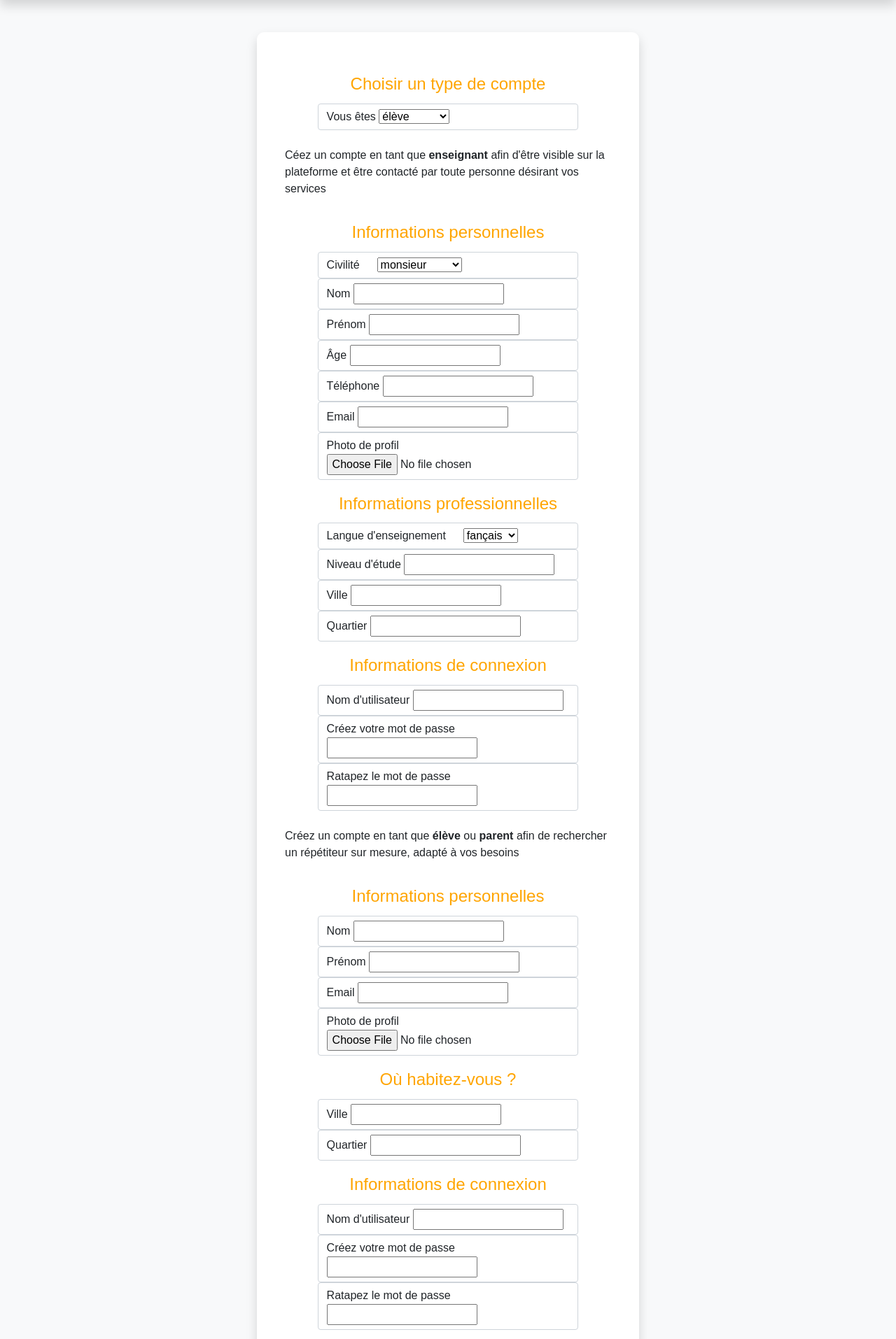
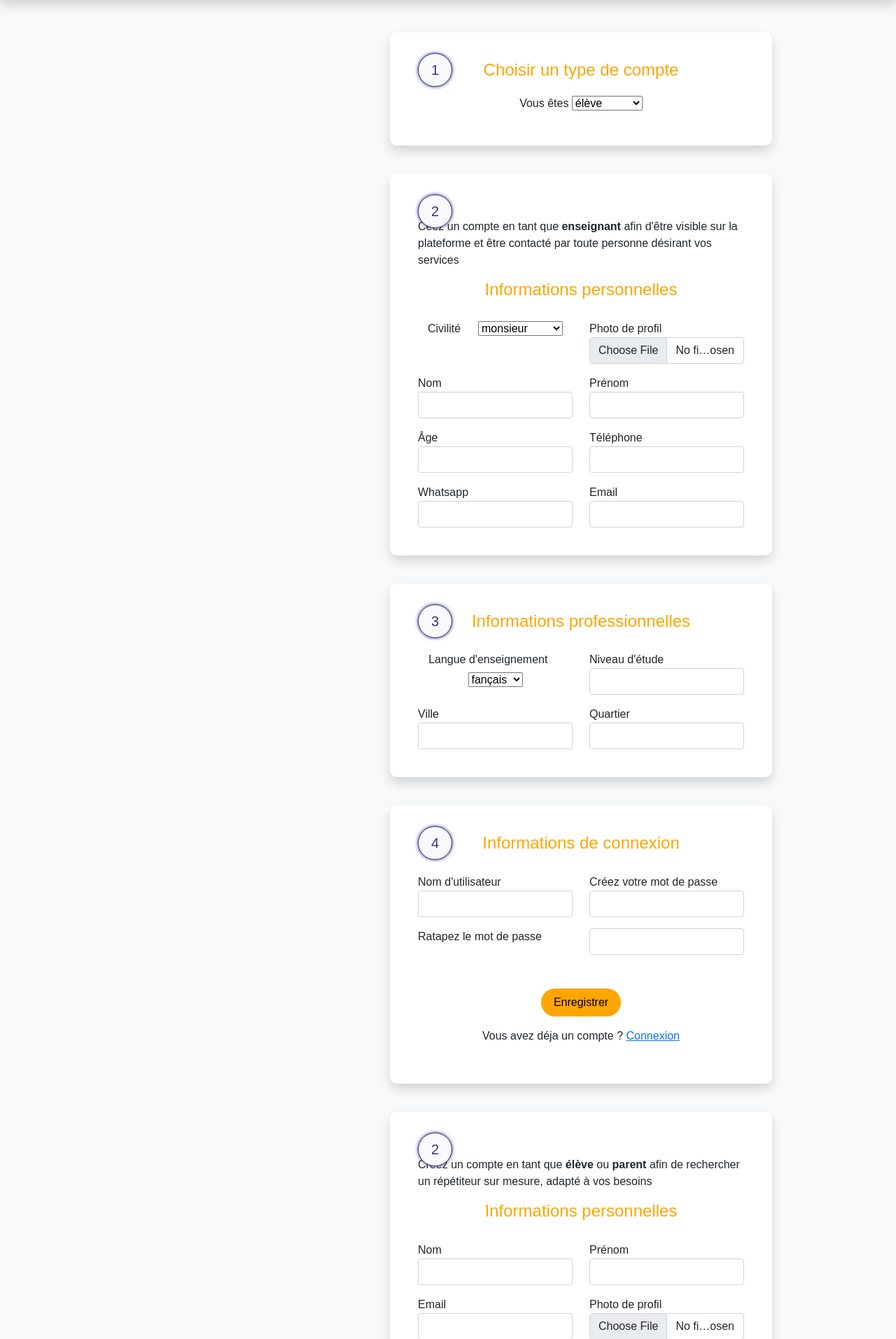
Before and after one commit to Tom-michel/FindRepeater_v2, a Django app: page /enregistrement in a window 1280 px wide. Shown: the part 50-1964 px from the top of the page at 70% size. Run offline with Django 4.2, Linux system fonts and the light colour scheme; some libraries are stand-ins or nearby versions.

Commit message:
mise en forme du formulaire d'enregistrement

```diff
--- a/static/css/style.css
+++ b/static/css/style.css
@@ -94,17 +94,46 @@ h1, h2, h3, h4, h5, h6 {
   padding: 40px;
   box-shadow: 0 .5rem 1rem rgba(0,0,0,.15);
   border-radius: 10px;
+  margin-bottom: 40px;
+  /* border-bottom: rgb(56, 51, 133) solid 2px;
+  border-top: rgb(56, 51, 133) solid 2px; */
 }
+
+.etape{
+  position: absolute;
+  padding-left: 40px;
+  padding-top: 30px;
+}
+.etape .numEtape{
+  position: absolute;
+  background-color: #f8f9fa;
+  padding: 8px 18px;
+  border: rgb(56, 51, 133) solid 1px;
+  border-radius: 25px;
+  color: rgb(56, 51, 133);
+  font-size: 20px;
+  font-weight: 400;
+  box-shadow: 0 0 .3rem rgb(56, 51, 133);
+}
+
 
 @media screen and (max-width: 992px) {
   .form-enregistrement{
-    background-color: #fff;
     padding: 20px;
-    box-shadow: 0 0 1rem rgba(0,0,0,.15);
-    border-radius: 10px;
+    margin-bottom: 30px;
+  }
+
+  .etape{
+    position: absolute;
+    padding-left: 0px;
+    padding-top: 0px;
+  }
+  .etape .numEtape{
+    padding: 5px 12px;
+    border-radius: 25px;
+    font-size: 15px;
   }
 }
-
 /* page d'enregistrement FIN */
 
 
@@ -148,9 +177,7 @@ input[type="password"]:hover,
 input[type="email"]:hover,
 input[type="tel"]:hover,
 input[type="date"]:hover,
-input[type="number"]:hover,
-select:hover,
-textarea:hover {
+input[type="number"]:hover{
   transition: border-color .15s ease-in-out,box-shadow .15s ease-in-out;
   border-color: #3c2994;
   box-shadow: 0 0 0 3px #3d299475;
--- a/templates/utilisateurs/enregistrement.html
+++ b/templates/utilisateurs/enregistrement.html
@@ -5,19 +5,36 @@
 
 {% block content %}
 
+<style>
+
+  @media screen and (min-width: 992px) {
+    h4{color: orange; padding: 0px 0 5px;}
+    .form-control{
+      width: 100% !important;
+    }
+  }
+  @media screen and (max-width: 992px) {
+    h4{color: orange; padding: 20px 0 5px;}
+    label{
+      padding-left: 15px;
+    }
+  }
+</style>
+
 <section class="py-5 my-5">
   <div class="container">
     <div class="row">
-      <div class="col-md-6 offset-md-3">
-        <div  class="form-enregistrement">
-          <style>
-            h4{color: orange; padding: 20px 0 5px;}
-          </style>
+      <div class="col-md-4 offset-md-1">
+
+      </div>
+      <div class="col-md-6">
         <form action="" method="post">
           {% csrf_token %}
 
+          <div class="etape"><span class="numEtape">1</span></div>
+          <div  class="form-enregistrement">
             <h4 class="text-center">Choisir un type de compte</h4>
-            <div class="form-control">
+            <div class="py-2 text-center">
               <label for="type_user">Vous êtes </label>
               <select name="type_user" id="type_user">
                 <option value="élève">élève</option>
@@ -25,122 +42,228 @@
                 <option value="enseignant">enseignant</option>
               </select>
             </div>
+          </div>
 
+          <div class="etape"><span class="numEtape">2</span></div>
+          <div  class="form-enregistrement">
             <p class="pt-4">
               Céez un compte en tant que <b>enseignant</b> afin d'être
               visible sur la plateforme et être contacté par toute personne désirant vos services
             </p>
-
             <h4 class="text-center">Informations personnelles</h4>
-            <div class="form-control">
-              <label for="civilite">Civilité &emsp;</label>
+            <div class="row">
+              <div class="col-md-6 mt-3 text-center">
+                  <div class="form-group">
+                    <label style="padding-bottom: 5px;" for="civilite">Civilité &emsp;</label>
                     {{form2.civilite}}
                   </div>
-            <div class="form-control">
+              </div>
+              <div class="col-md-6 mt-3">
+                  <div class="form-group">
+                    <label for="photoProfil">Photo de profil </label>
+                    <input class="form-control" type="file" name="photoProfil" id="photoProfil">
+                  </div>
+              </div>
+            </div>
+            <div class="row">
+              <div class="col-md-6 mt-3">
+                  <div class="form-group">
                     <label for="last_name">Nom </label>
-              <input type="text" name="last_name" id="last_name">
+                    <input class="form-control" type="text" name="last_name" id="last_name">
                   </div>
-            <div class="form-control">
+              </div>
+              <div class="col-md-6 mt-3">
+                  <div class="form-group">
                     <label for="first_name">Prénom </label>
-              <input type="text" name="first_name" id="first_name">
+                    <input class="form-control" type="text" name="first_name" id="first_name">
                   </div>
-            <div class="form-control">
+              </div>
+            </div>
+            <div class="row">
+              <div class="col-md-6 mt-3">
+                  <div class="form-group">
                     <label for="age">Âge </label>
-              <input type="number" name="age" id="age">
+                    <input class="form-control" type="number" name="age" id="age">
                   </div>
-            <div class="form-control">
-              <label for="last_name">Téléphone </label>
-              <input type="text" name="telephone" id="telephone">
               </div>
-            <div class="form-control">
+              <div class="col-md-6 mt-3">
+                  <div class="form-group">
+                    <label for="telephone1">Téléphone </label>
+                    <input class="form-control" type="text" name="telephone1" id="telephone1">
+                  </div>
+              </div>
+            </div>
+            <div class="row">
+              <div class="col-md-6 mt-3">
+                  <div class="form-group">
+                    <label for="telephone2">Whatsapp </label>
+                    <input class="form-control" type="text" name="telephone2" id="telephone2">
+                  </div>
+              </div>
+              <div class="col-md-6 mt-3">
+                  <div class="form-group">
                     <label for="email">Email </label>
-              <input type="email" name="email" id="email">
+                    <input class="form-control" type="email" name="email" id="email">
                   </div>
-            <div class="form-control">
-              <label for="photoProfil">Photo de profil </label>
-              <input type="file" name="photoProfil" id="photoProfil">
+              </div>
+            </div>
           </div>
 
+          <div class="etape"><span class="numEtape">3</span></div>
+          <div  class="form-enregistrement">
             <h4 class="text-center">Informations professionnelles</h4>
-            <div class="form-control">
-              <label for="langue">Langue d'enseignement &emsp;</label>
+            <div class="row">
+              <div class="col-md-6 mt-3 text-center">
+                  <div class="form-group">
+                    <label style="padding-bottom: 5px;" for="langue">Langue d'enseignement &emsp;</label>
                     {{form2.langue}}
                   </div>
-            <div class="form-control">
+              </div>
+              <div class="col-md-6 mt-3">
+                  <div class="form-group">
                     <label for="niveauEtude">Niveau d'étude </label>
-              <input type="text" name="niveauEtude" id="niveauEtude">
+                    <input class="form-control" type="text" name="niveauEtude" id="niveauEtude">
                   </div>
-            <div class="form-control">
+              </div>
+            </div>
+            <div class="row">
+              <div class="col-md-6 mt-3">
+                  <div class="form-group">
                     <label for="ville">Ville </label>
-              <input type="text" name="ville" id="ville">
+                    <input class="form-control" type="text" name="ville" id="ville">
                   </div>
-            <div class="form-control">
+              </div>
+              <div class="col-md-6 mt-3">
+                  <div class="form-group">
                     <label for="quartier">Quartier </label>
-              <input type="text" name="quartier" id="quartier">
+                    <input class="form-control" type="text" name="quartier" id="quartier">
+                  </div>
+              </div>
+            </div>
           </div>
 
+          <div class="etape"><span class="numEtape">4</span></div>
+          <div  class="form-enregistrement">
             <h4 class="text-center">Informations de connexion</h4>
-            <div class="form-control">
+            <div class="row">
+              <div class="col-md-6 mt-3">
+                  <div class="form-group">
                     <label for="username">Nom d'utilisateur</label>
-              <input type="text" name="username" id="username">
+                    <input class="form-control" type="text" name="username" id="username">
                   </div>
-            <div class="form-control">
+              </div>
+              <div class="col-md-6 mt-3">
+                  <div class="form-group">
                     <label for="password1">Créez votre mot de passe </label>
-              <input type="password" name="password1" id="password1">
+                    <input class="form-control" type="password" name="password1" id="password1">
                   </div>
-            <div class="form-control">
+              </div>
+            </div><div class="row mt-3">
+              <div class="col-md-6">
+                  <div class="form-group">
                     <label for="password2">Ratapez le mot de passe </label>
-              <input type="password" name="password2" id="password2">
+                  </div>
+              </div>
+              <div class="col-md-6">
+                  <div class="form-group">
+                    <input class="form-control" type="password" name="password2" id="password2">
+                  </div>
+              </div>
             </div>
 
             {{err1}}
             {{err2}}
 
+            <div class="text-center">
+              <input class="btn-connexion mt-5 mb-3" type="submit" value="Enregistrer">
+              <br>
+              <p>Vous avez déja un compte ? <a href="{% url 'connexion' %}">Connexion</a></p>
+            </div>
+          </div>
+
+          <div class="etape"><span class="numEtape">2</span></div>
+          <div  class="form-enregistrement">
             <p class="pt-4">
               Créez un compte en tant que <b>élève</b> ou <b>parent</b>
               afin de rechercher un répétiteur sur mesure, adapté à vos besoins
             </p>
-
             <h4 class="text-center">Informations personnelles</h4>
-            <div class="form-control">
+            <div class="row">
+              <div class="col-md-6 mt-3">
+                  <div class="form-group">
                     <label for="last_name">Nom </label>
-              <input type="text" name="last_name" id="last_name">
+                    <input class="form-control" type="text" name="last_name" id="last_name">
                   </div>
-            <div class="form-control">
+              </div>
+              <div class="col-md-6 mt-3">
+                  <div class="form-group">
                     <label for="first_name">Prénom </label>
-              <input type="text" name="first_name" id="first_name">
+                    <input class="form-control" type="text" name="first_name" id="first_name">
                   </div>
-            <div class="form-control">
+              </div>
+            </div>
+            <div class="row">
+              <div class="col-md-6 mt-3">
+                  <div class="form-group">
                     <label for="email">Email </label>
-              <input type="email" name="email" id="email">
+                    <input class="form-control" type="email" name="email" id="email">
                   </div>
-            <div class="form-control">
+              </div>
+              <div class="col-md-6 mt-3">
+                  <div class="form-group">
                     <label for="photoProfil">Photo de profil </label>
-              <input type="file" name="photoProfil" id="photoProfil">
+                    <input class="form-control" type="file" name="photoProfil" id="photoProfil">
+                  </div>
+              </div>
+            </div>
           </div>
 
+          <div class="etape"><span class="numEtape">3</span></div>
+          <div  class="form-enregistrement">
             <h4 class="text-center">Où habitez-vous ?</h4>
-            <div class="form-control">
+            <div class="row">
+              <div class="col-md-6 mt-3">
+                  <div class="form-group">
                     <label for="ville">Ville </label>
-              <input type="text" name="ville" id="ville">
+                    <input class="form-control" type="text" name="ville" id="ville">
                   </div>
-            <div class="form-control">
+              </div>
+              <div class="col-md-6 mt-3">
+                  <div class="form-group">
                     <label for="quartier">Quartier </label>
-              <input type="text" name="quartier" id="quartier">
+                    <input class="form-control" type="text" name="quartier" id="quartier">
+                  </div>
+              </div>
+            </div>
           </div>
 
+          <div class="etape"><span class="numEtape">4</span></div>
+          <div  class="form-enregistrement">
             <h4 class="text-center">Informations de connexion</h4>
-            <div class="form-control">
+            <div class="row">
+              <div class="col-md-6 mt-3">
+                  <div class="form-group">
                     <label for="username">Nom d'utilisateur</label>
-              <input type="text" name="username" id="username">
+                    <input class="form-control" type="text" name="username" id="username">
                   </div>
-            <div class="form-control">
+              </div>
+              <div class="col-md-6 mt-3">
+                  <div class="form-group">
                     <label for="password1">Créez votre mot de passe </label>
-              <input type="password" name="password1" id="password1">
+                    <input class="form-control" type="password" name="password1" id="password1">
                   </div>
-            <div class="form-control">
+              </div>
+            </div><div class="row mt-3">
+              <div class="col-md-6">
+                  <div class="form-group">
                     <label for="password2">Ratapez le mot de passe </label>
-              <input type="password" name="password2" id="password2">
+                  </div>
+              </div>
+              <div class="col-md-6">
+                  <div class="form-group">
+                    <input class="form-control" type="password" name="password2" id="password2">
+                  </div>
+              </div>
             </div>
 
             <div class="text-center">
@@ -148,8 +271,9 @@
               <br>
               <p>Vous avez déja un compte ? <a href="{% url 'connexion' %}">Connexion</a></p>
             </div>
+
+          </div>
         </form>
-        </div>
       </div>
     </div>
   </div>
```
Lines whose indentation alone changed are shown as unchanged.
